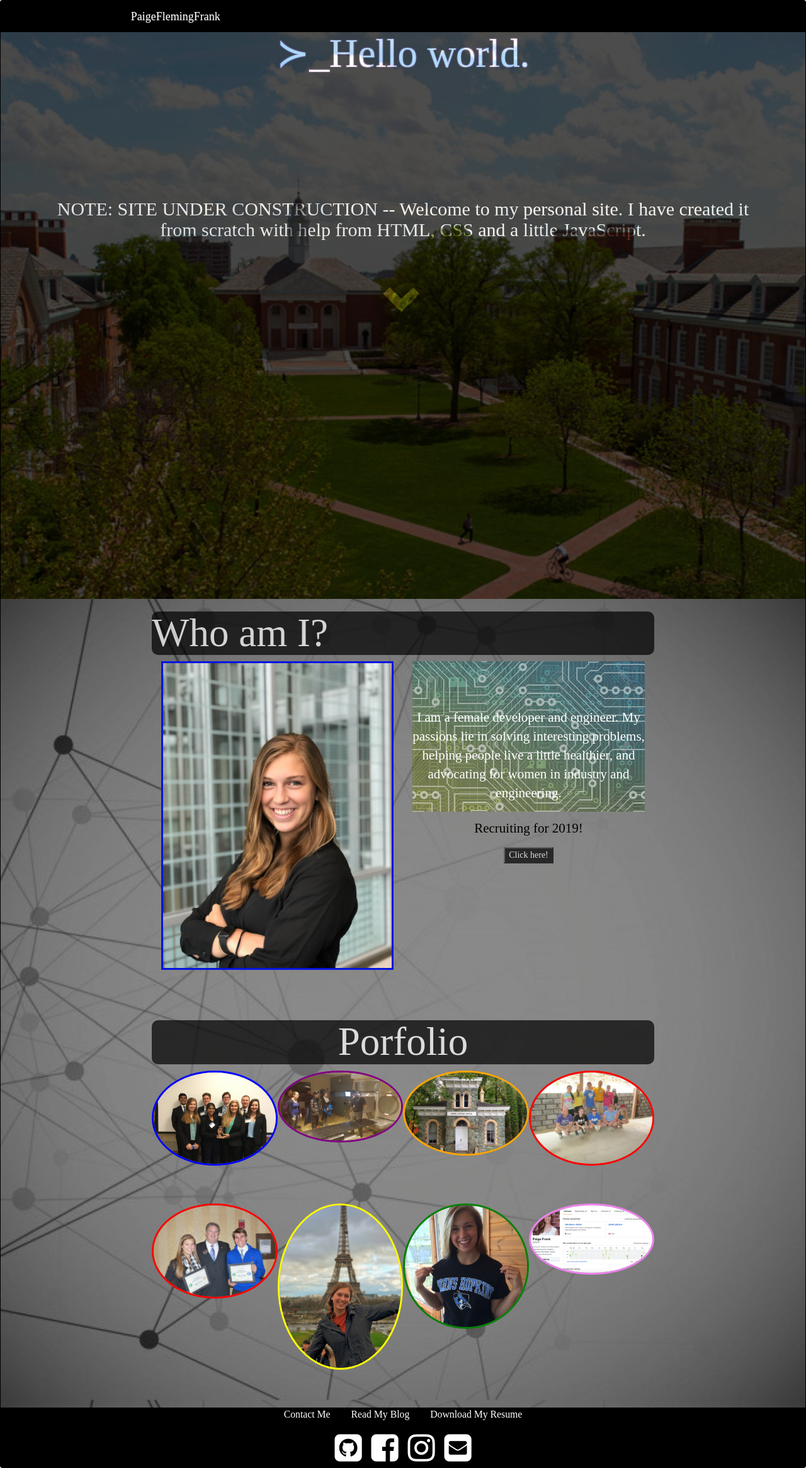
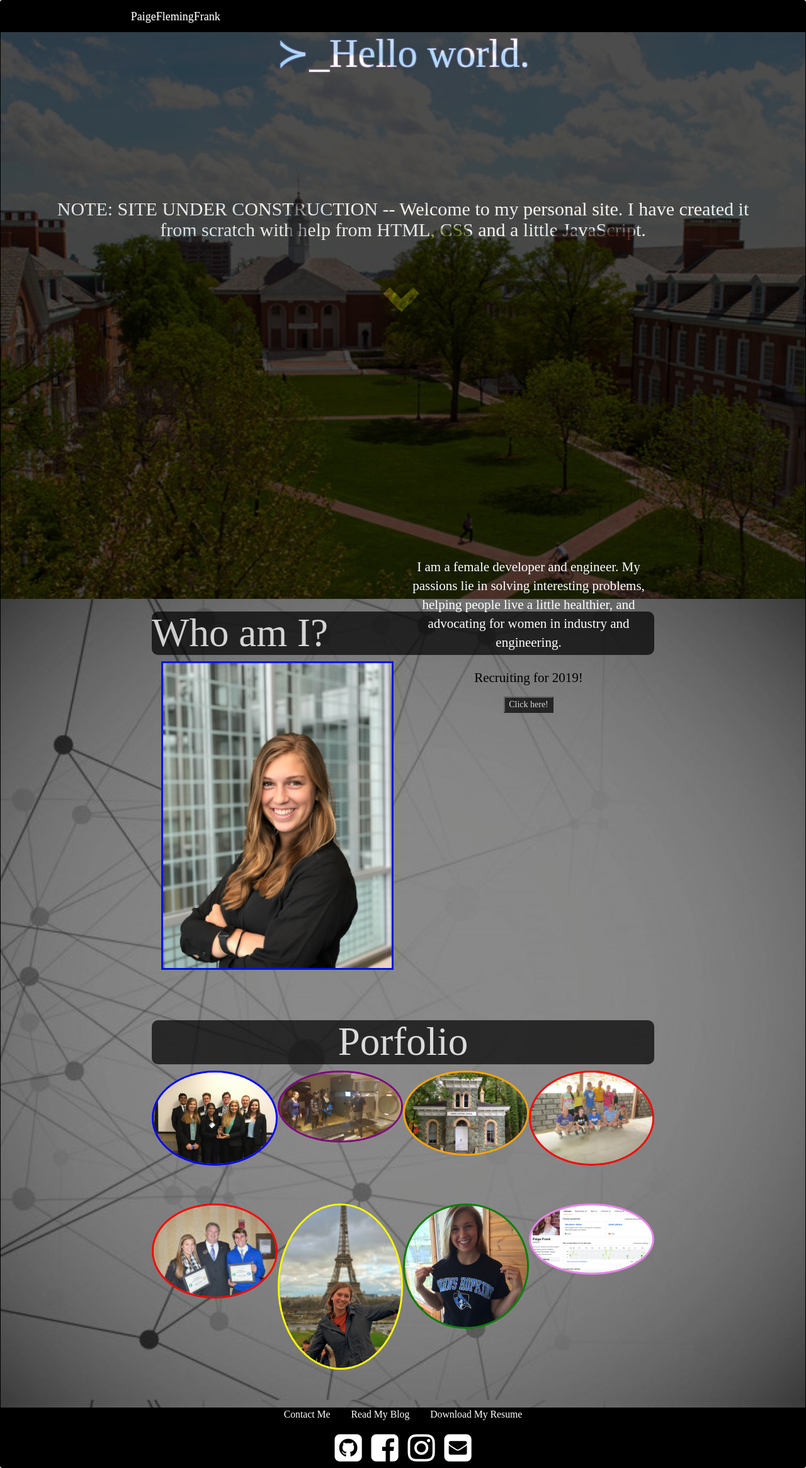
Before and after one commit to pfrank7/pfrank7.github.io, a Jekyll site: the page built from index.html, in a window 1280 px wide. Shown: the whole page at 63% size. Built offline with Jekyll 4.4.1, drawn with Linux system fonts in a browser that asks for light colours; nearby versions of some CDN libraries.

Commit message:
Update index.html

```diff
--- a/index.html
+++ b/index.html
@@ -29,8 +29,7 @@ title: Paige Frank
 				</div>
 				<div class = "col-sm-6 text-center">
 					<div class = "me-cont">
-						<img style = "height: 100%; opacity: .5" src = "../photos/techrainbow.jpg" alt = "me" class = "me-image">
-						<div class = "me-overlay text-center">
+						<div class = "text-center">
 							<p class = "me-text"> I am a female developer and engineer. My passions lie in solving interesting problems, helping people live a little healthier,
 							and advocating for women in industry and engineering. </p>
 						</div>
```
